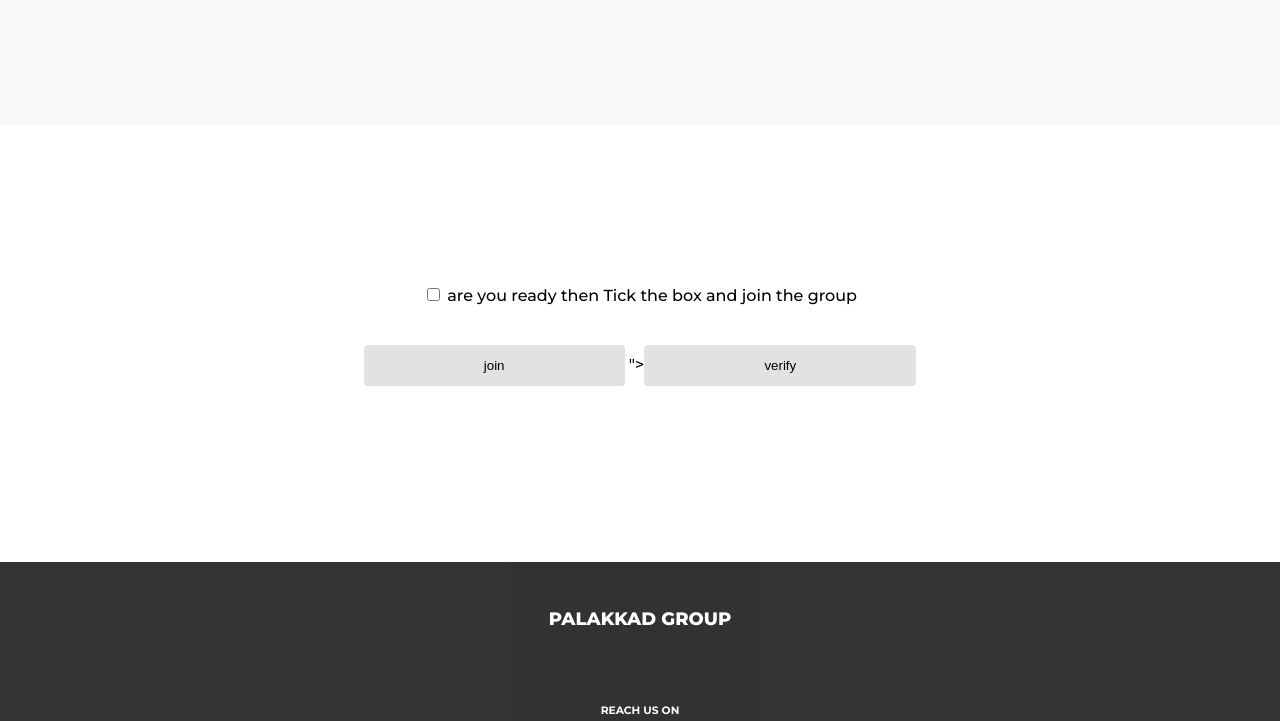
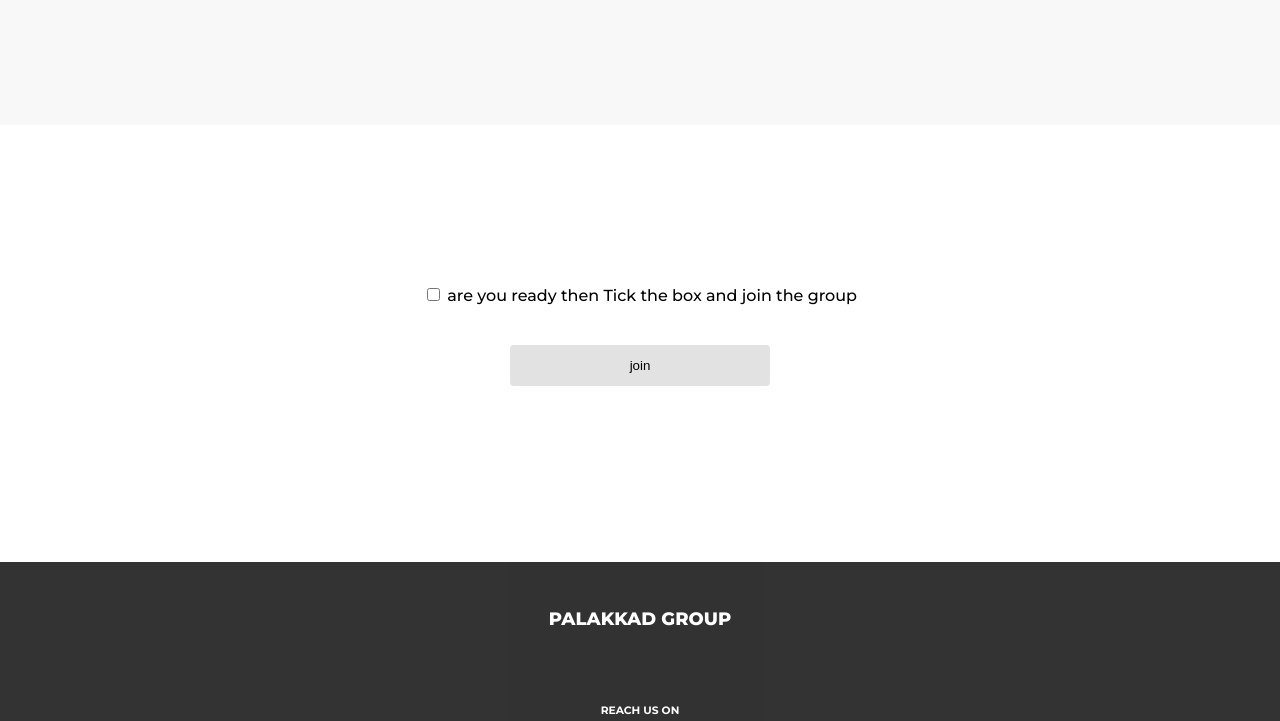
Before and after one commit to palakkadweb/palakkad-website, a plain HTML site: page index.html in a window 1280 px wide. Shown: the part 1416-2137 px from the top of the page. Drawn offline with nearby package versions, Linux system fonts and the light colour scheme.

Commit message:
Update index.html

```diff
--- a/index.html
+++ b/index.html
@@ -68,7 +68,6 @@
                 </div>
                 <div>
                    <a href="https://www.palakkad.com-iamhumanfaststep@da.gd/OMkSI" ><input type="Submit" value="join"></a>
-                            "><input type="Submit" value="verify"></a>
                 </div>
             </form>
         </section>
```
